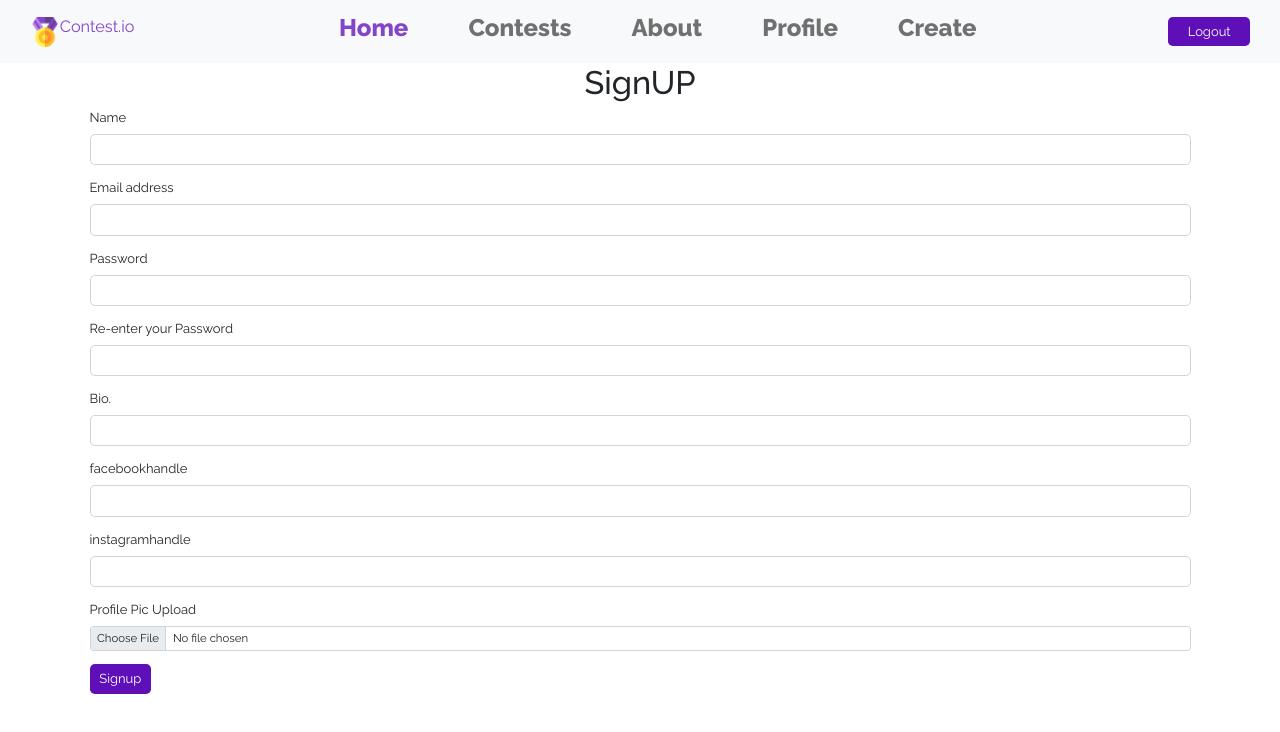
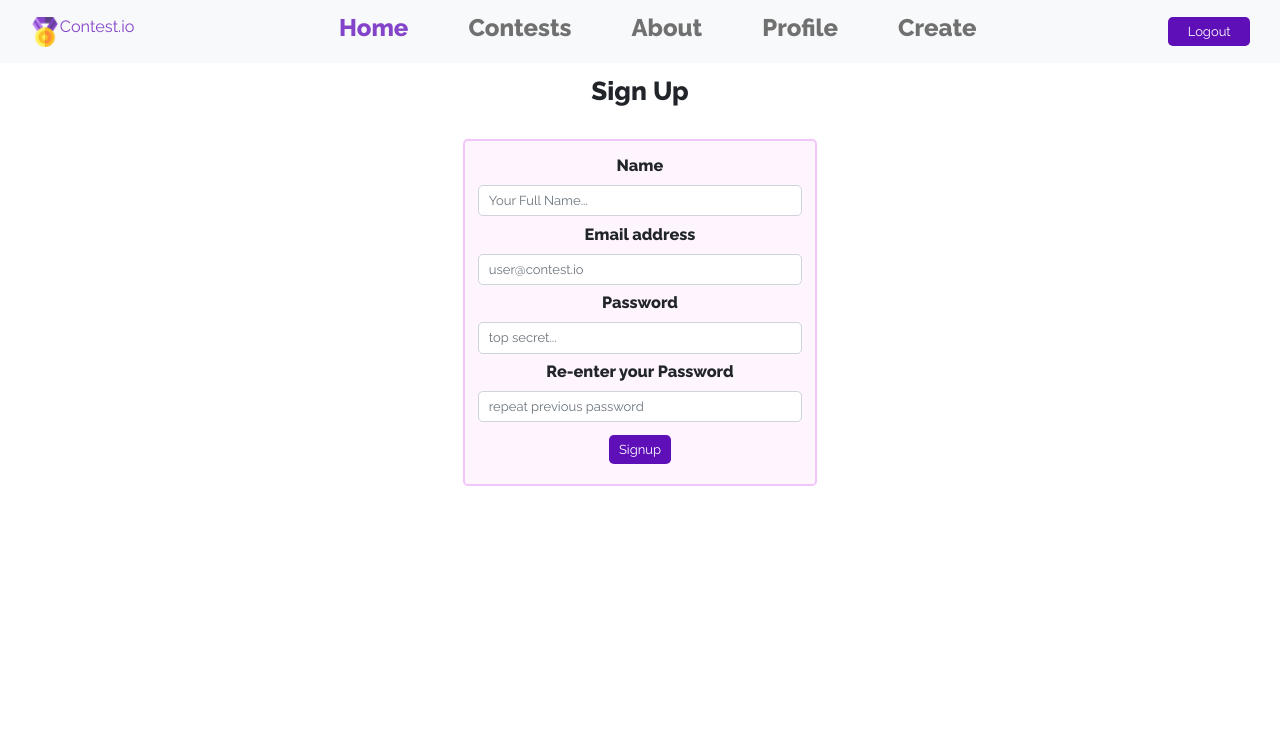
Before and after one commit to Sourov72/contestIO, a React (Create React App) app in the folder frontend/contest_io/: page /signup in a window 1280 px wide. Shown: the top 732 px of the page. Built offline with nearby package versions, Linux system fonts and the light colour scheme.

Commit message:
login logout signup beautification

```diff
--- a/frontend/contest_io/src/components/login.component.js
+++ b/frontend/contest_io/src/components/login.component.js
@@ -52,7 +52,7 @@ export const Login = () => {
         <div className="col-4"></div>
         <div className="col-4 my-5">
           <form>
-            <div className="card text-center">
+            <div className="card text-center text-bg-theme-light">
               <div className="card-body">
                 <div className="mb-3">
                   <label
--- a/frontend/contest_io/src/components/logout.component.js
+++ b/frontend/contest_io/src/components/logout.component.js
@@ -22,7 +22,7 @@ export const Logout = (props) => {
       <div className="row">
         <div className="col-4"></div>
         <div className="col-4 my-5">
-          <div className="card text-center">
+          <div className="card text-center text-bg-theme-light">
             <div className="card-body">
               <div className="mb-3">Are you sure you want to logout?</div>
               <button type="submit" className="btn btn-theme" onClick={login}>
--- a/frontend/contest_io/src/components/signup.component.js
+++ b/frontend/contest_io/src/components/signup.component.js
@@ -38,9 +38,9 @@ export const Signup = () => {
     e.preventDefault();
     const { username, password, rePassword, email, bio } = user;
     if (username && email && bio && password === rePassword) {
-
       alert("Signup form posted");
-      axios.post("http://localhost:5000/api/user/add", user)
+      axios
+        .post("http://localhost:5000/api/user/add", user)
         .then((res) => {
           alert("signup successful");
           window.location = "/login";
@@ -48,7 +48,7 @@ export const Signup = () => {
         .catch((err) => {
           // signup failure, send an alert
           alert(err.response.data.message);
-      })
+        });
     } else {
       alert(
         "Make sure you have provided proper username, email, password and bio"
@@ -57,13 +57,16 @@ export const Signup = () => {
   };
 
   return (
-    <div className="signup container">
-      {console.log("user here", user)}
-      <h1 className="container text-center">SignUP</h1>
+    <div className="container">
+      <h2 className="text-center fw-bold my-3">Sign Up</h2>
+      <div className="row">
+        <div className="col-4"></div>
+        <div className="col-4 mt-4">
+          <div className="card text-center text-bg-theme-light">
+            <div className="card-body">
               <form className="needs-validation" noValidate>
-        <div className="mb-3">
-          <div className="mb-3">
-            <label htmlFor="Inputname" className="form-label">
+                <div className="mb-2">
+                  <label htmlFor="Inputname" className="form-label fw-bold fs-5">
                     Name
                   </label>
                   <input
@@ -71,12 +74,14 @@ export const Signup = () => {
                     name="username"
                     onChange={handleChange}
                     value={user.username}
+                    placeholder="Your Full Name..."
                     className="form-control"
                     id="Inputname"
                     required
                   />
                 </div>
-          <label htmlFor="exampleInputEmail1" className="form-label">
+                <div className="mb-2">
+                  <label htmlFor="exampleInputEmail1" className="form-label fw-bold fs-5">
                     Email address
                   </label>
                   <input
@@ -84,19 +89,21 @@ export const Signup = () => {
                     name="email"
                     onChange={handleChange}
                     value={user.email}
+                    placeholder="user@contest.io"
                     className="form-control"
                     id="exampleInputEmail1"
                     aria-describedby="emailHelp"
                     required
                   />
                 </div>
-        <div className="mb-3">
-          <label htmlFor="exampleInputPassword1" className="form-label">
+                <div className="mb-2">
+                  <label htmlFor="exampleInputPassword1" className="form-label fw-bold fs-5">
                     Password
                   </label>
                   <input
                     type="password"
                     name="password"
+                    placeholder="top secret..."
                     onChange={handleChange}
                     value={user.password}
                     className="form-control"
@@ -104,8 +111,11 @@ export const Signup = () => {
                     required
                   />
                 </div>
-        <div className="mb-3">
-          <label htmlFor="reexampleInputPassword1" className="form-label">
+                <div className="mb-2">
+                  <label
+                    htmlFor="reexampleInputPassword1"
+                    className="form-label fw-bold fs-5"
+                  >
                     Re-enter your Password
                   </label>
                   <input
@@ -113,71 +123,22 @@ export const Signup = () => {
                     name="rePassword"
                     onChange={handleChange}
                     value={user.rePassword}
+                    placeholder="repeat previous password"
                     className="form-control"
                     id="reexampleInputPassword1"
                     required
                   />
                 </div>
-
-        <div className="mb-3">
-          <label htmlFor="exampleInputPassword1" className="form-label">
-            Bio.
-          </label>
-          <input
-            type="text"
-            name="bio"
-            onChange={handleChange}
-            value={user.bio}
-            className="form-control"
-            id="bio"
-            required
-          />
-          <div className="invalid-feedback">Please provide a bio.</div>
-        </div>
-
-        <div className="mb-3">
-          <label htmlFor="exampleInputPassword1" className="form-label">
-            facebookhandle
-          </label>
-          <input
-            type="text"
-            name="facebookhandle"
-            onChange={handleChange}
-            value={user.facebookhandle}
-            className="form-control"
-            id="facebookhandle"
-          />
-        </div>
-
-        <div className="mb-3">
-          <label htmlFor="exampleInputPassword1" className="form-label">
-            instagramhandle
-          </label>
-          <input
-            type="text"
-            name="instagramhandle"
-            onChange={handleChange}
-            value={user.instagramhandle}
-            className="form-control"
-            id="instagramhandle"
-          />
-        </div>
-
-        <div className="mb-3">
-          <label htmlFor="formFileSm" className="form-label">
-            Profile Pic Upload
-          </label>
-          <input
-            className="form-control form-control-sm"
-            type="file"
-            onChange={fileHandle}
-          />
-        </div>
-
-        <button type="submit" className="btn btn-theme mb-3" onClick={signup}>
+                <button type="submit" className="btn btn-theme my-2" onClick={signup}>
           Signup
         </button>
               </form>
             </div>
+          </div>
+        </div>
+        <div className="col-4"></div>
+      </div>
+
+    </div>
   );
 };
--- a/frontend/contest_io/src/index.css
+++ b/frontend/contest_io/src/index.css
@@ -200,6 +200,13 @@ a:hover {
   border-width: 4px !important;
 }
 
+.text-bg-theme-light {
+  background: rgba(247, 204, 255, 0.2);
+  border-color: rgba(230, 149, 245, 0.478) !important;
+  border-width: 2px !important;
+}
 .text-bg-theme {
-  background: rgba(155, 39, 176, 0.2);
+  background: rgba(198, 102, 215, 0.2);
+  border-color: rgba(155, 39, 176, 0.478) !important;
+  border-width: 2px !important;
 }
```
Lines whose indentation alone changed are shown as unchanged.
